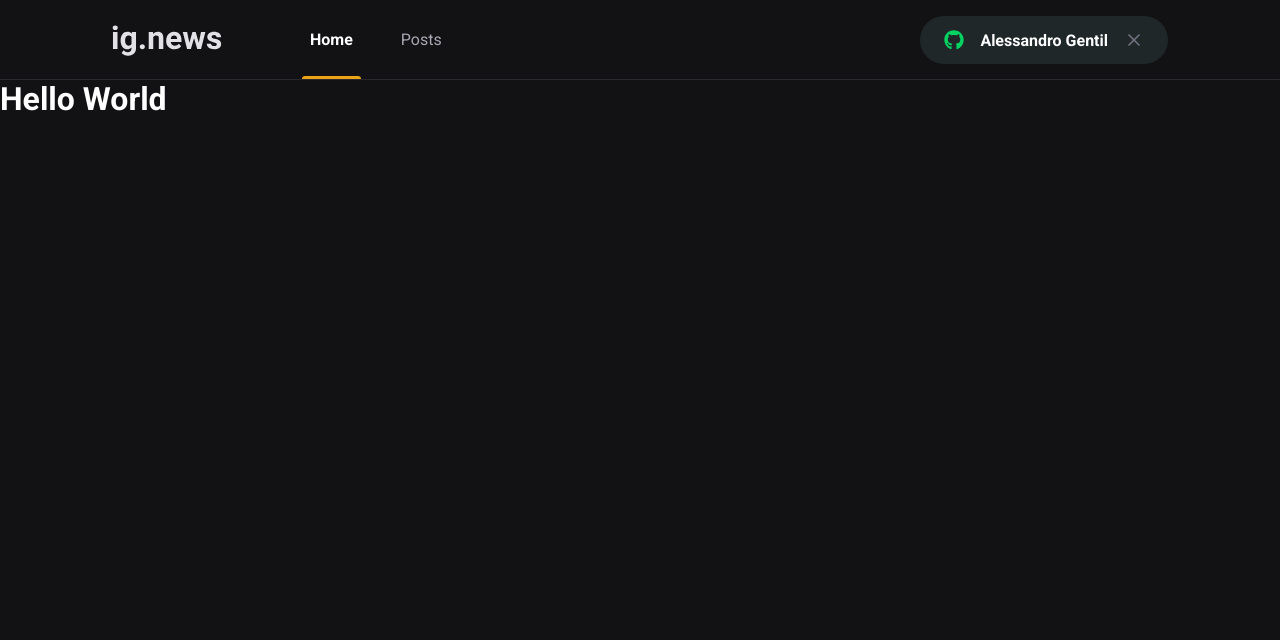
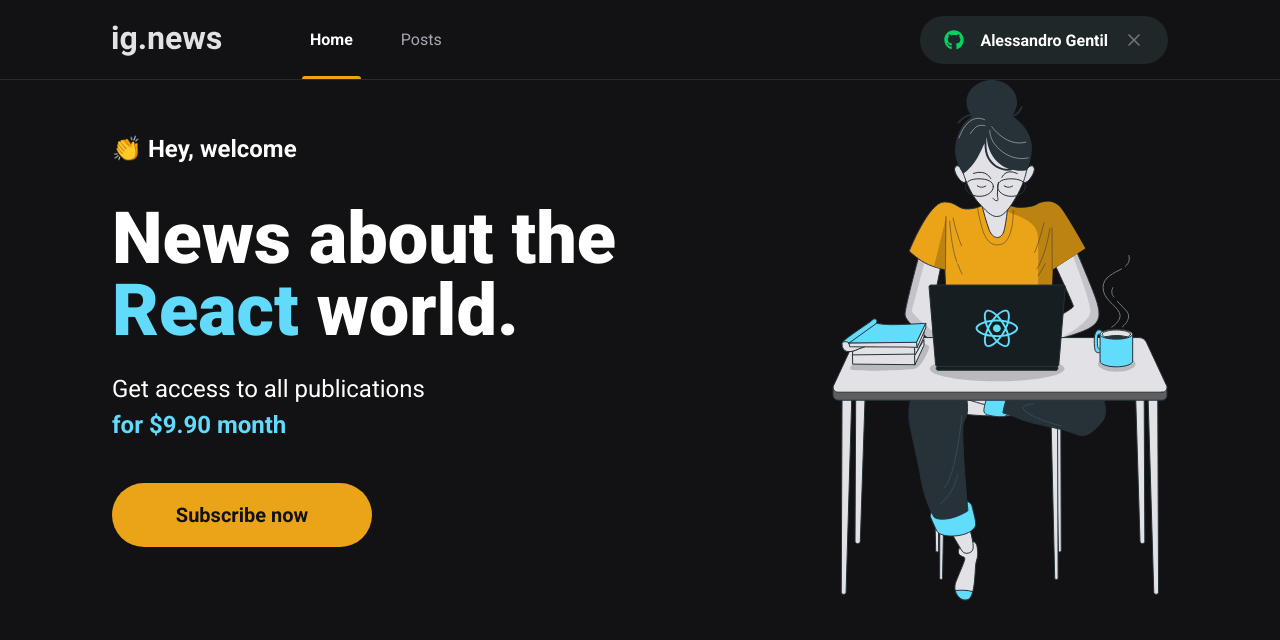
Before and after one commit to VyseClown/ignews, a Next.js app: page / in a window 1280 px wide. Shown: the top 640 px of the page. Built offline with nearby package versions, Linux system fonts and the light colour scheme.

Commit message:
feat: adding home, hero and subscribe button components

```diff
--- /dev/null
+++ b/src/components/SubscribeButton/index.tsx
@@ -0,0 +1,8 @@
+import styles from './styles.module.scss';
+export function SubscribeButton(){
+    return (
+        <button type="button" className={styles.subscribeButton}>
+            Subscribe now
+        </button>
+    )
+}
--- /dev/null
+++ b/src/components/SubscribeButton/styles.module.scss
@@ -0,0 +1,20 @@
+.subscribeButton {
+  width: 260px;
+  height: 4rem;
+  border: 0;
+  border-radius: 2rem;
+  background: var(--yellow-500);
+  color: var(--gray-900);
+  font-size: 1.25rem;
+  font-weight: bold;
+
+  display: flex;
+  align-items: center;
+  justify-content: center;
+
+  transition: filter 0.2s;
+
+  &:hover {
+    filter: brightness(0.8);
+  }
+}
--- /dev/null
+++ b/src/pages/home.module.scss
@@ -0,0 +1,44 @@
+.contentContainer {
+  max-width: 1120px;
+  margin: 0 auto;
+  padding: 0 2rem;
+  height: calc(100vn - 5rem);
+  display: flex;
+  align-items: center;
+  justify-content: space-between;
+}
+
+.hero {
+  max-width: 600px;
+
+  > span {
+    font-size: 1.5rem;
+    font-weight: bold;
+  }
+
+  h1 {
+    font-size: 4.5rem;
+    line-height: 4.5rem;
+    font-weight: 900;
+    margin-top: 2.5rem;
+
+    span {
+      color: var(--cyan-500);
+    }
+  }
+
+  p {
+    font-size: 1.5rem;
+    line-height: 2.25rem;
+    margin-top: 1.5rem;
+
+    span {
+      color: var(--cyan-500);
+      font-weight: bold;
+    }
+  }
+
+  button {
+      margin-top: 2.5rem;
+  }
+}
--- a/src/pages/index.tsx
+++ b/src/pages/index.tsx
@@ -1,11 +1,29 @@
 import Head from "next/head";
+import { SubscribeButton } from "../components/SubscribeButton";
+
+import styles from "./home.module.scss";
+
 export default function Home() {
   return (
     <>
       <Head>
-        <title>Inicio | ig.news</title>
+        <title>Home | ig.news</title>
       </Head>
-      <h1>Hello World</h1>
+      <main className={styles.contentContainer}>
+        <section className={styles.hero}>
+          <span>👏 Hey, welcome</span>
+          <h1>
+            News about the <span>React</span> world.
+          </h1>
+          <p>
+            Get access to all publications <br />
+            <span>for $9.90 month</span>
+          </p>
+          <SubscribeButton />
+        </section>
+
+        <img src="/images/avatar.svg" alt="Girl coding" />
+      </main>
     </>
   );
 }
```
